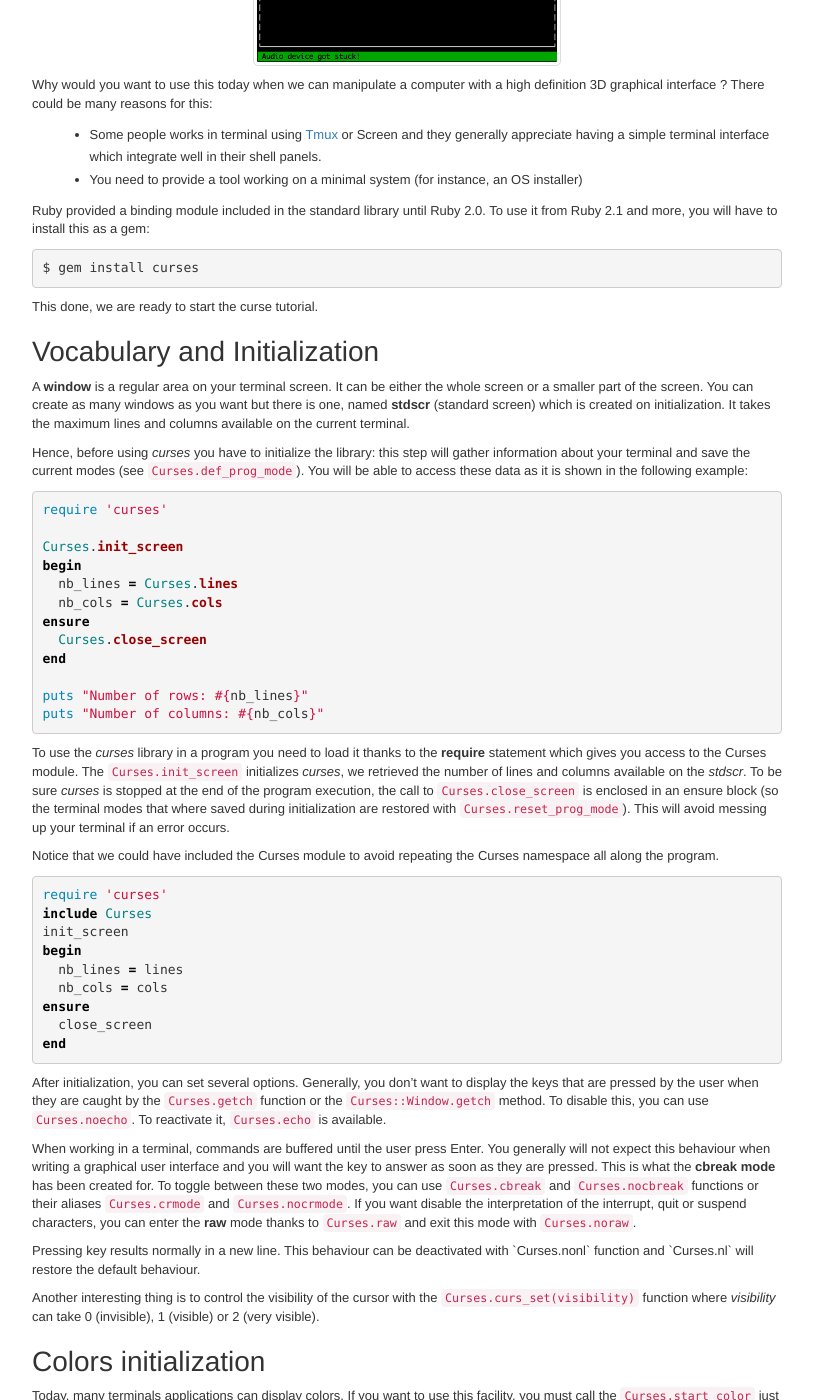
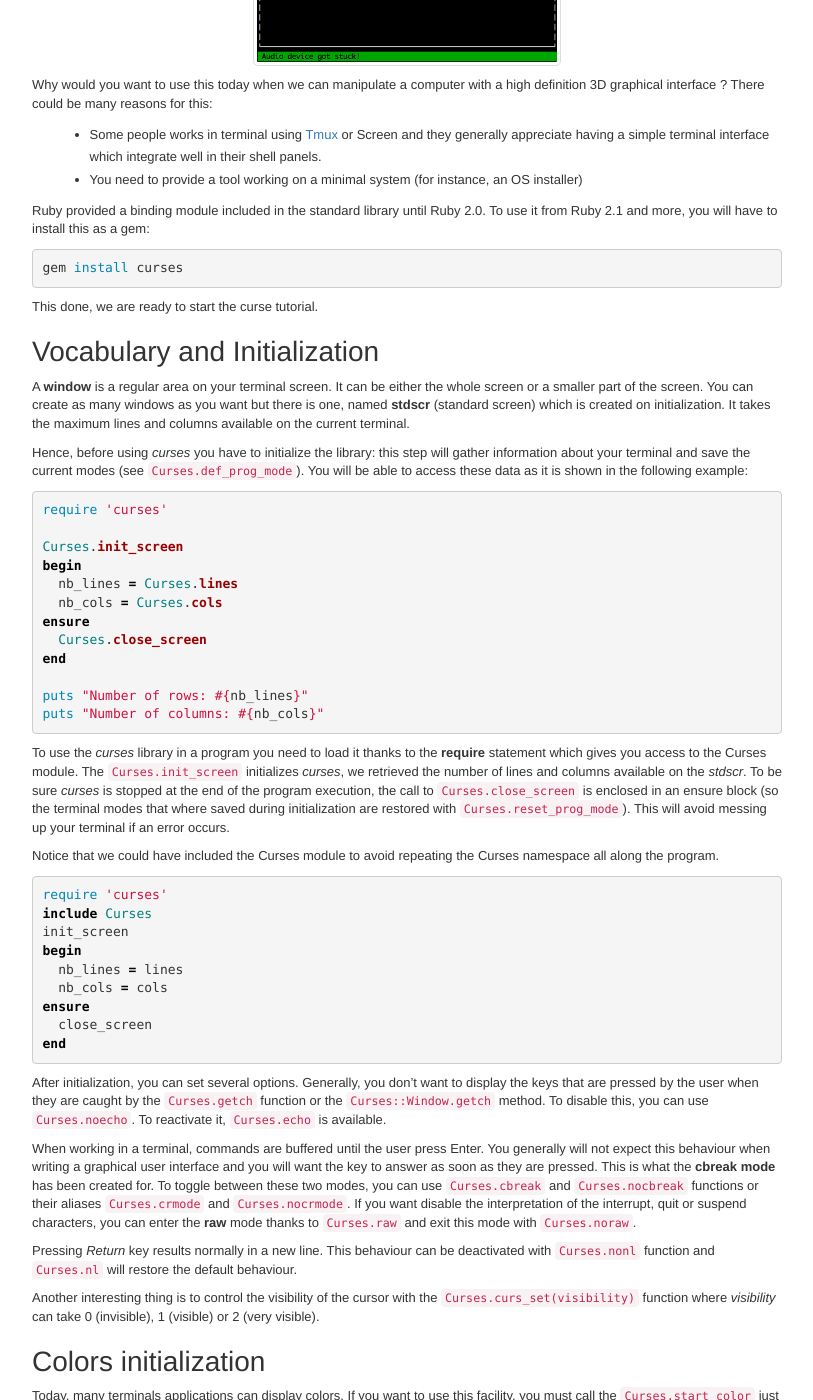
Before and after one commit to stac47/stac47.github.io, a Jekyll site: the page built from _posts/2014-01-21-ruby-and-curses-tutorial.markdown, in a window 1280 px wide and 1400 px high, scrolled down 707 px. Shown: the whole window, without its empty margins (428-1241 px from the left). Built offline with Jekyll 4.4.1, drawn with Linux system fonts in a browser that asks for light colours.

Commit message:
Linting tests

````diff
--- a/_posts/2014-01-21-ruby-and-curses-tutorial.markdown
+++ b/_posts/2014-01-21-ruby-and-curses-tutorial.markdown
@@ -42,15 +42,17 @@
 high definition 3D graphical interface ? There could be many reasons for this:
 
 - Some people works in terminal using [Tmux][6] or Screen and they generally
-appreciate having a simple terminal interface which integrate well in their
-shell panels.
+  appreciate having a simple terminal interface which integrate well in their
+  shell panels.
 - You need to provide a tool working on a minimal system (for instance, an OS
-installer)
+  installer)
 
 Ruby provided a binding module included in the standard library until Ruby 2.0.
 To use it from Ruby 2.1 and more, you will have to install this as a gem:
 
-    $ gem install curses
+```shell
+gem install curses
+```
 
 This done, we are ready to start the curse tutorial.
 
@@ -67,7 +69,7 @@
 `Curses.def_prog_mode`). You will be able to access these data as
 it is shown in the following example:
 
-{% highlight ruby %}
+```ruby
 require 'curses'
 
 Curses.init_screen
@@ -80,7 +82,7 @@
 
 puts "Number of rows: #{nb_lines}"
 puts "Number of columns: #{nb_cols}"
-{% endhighlight %}
+```
 
 To use the *curses* library in a program you need to load it thanks to the
 **require** statement which gives you access to the Curses module. The
@@ -94,7 +96,7 @@
 Notice that we could have included the Curses module to avoid repeating the
 Curses namespace all along the program.
 
-{% highlight ruby %}
+```ruby
 require 'curses'
 include Curses
 init_screen
@@ -104,7 +106,7 @@
 ensure
   close_screen
 end
-{% endhighlight %}
+```
 
 After initialization, you can set several options. Generally, you don't want to
 display the keys that are pressed by the user when they are caught by the
@@ -120,7 +122,7 @@
 interpretation of the interrupt, quit or suspend characters, you can enter the
 **raw** mode thanks to `Curses.raw` and exit this mode with `Curses.noraw`.
 
-Pressing <Return> key results normally in a new line. This behaviour can be
+Pressing *Return* key results normally in a new line. This behaviour can be
 deactivated with `Curses.nonl` function and `Curses.nl` will restore the
 default behaviour.
 
@@ -159,9 +161,9 @@
 pair for colors are associated to an id. For instance, if you want to use red
 color to write on a blue background, you can define a key pair as shown below:
 
-{% highlight ruby %}
+```ruby
 Curses.init_pair(1, Curses::COLOR_RED, Curses::COLOR_BLUE)
-{% endhighlight %}
+```
 
 To turn this pair into an attribute, you have to use the
 `Curses.color_pair(pair)` function.
@@ -170,10 +172,10 @@
 passed to the `Curses.attrset(attr)`. In the following code snippet, "Hello
 World" will blink on the screen written in red on a blue background.
 
-{% highlight ruby %}
+```ruby
 Curses.attrset(Curses.color_pair(1) | Curses::A_BLINK)
 Curses.addstr("Hello World")
-{% endhighlight %}
+```
 
 # Using windows
 
@@ -182,7 +184,7 @@
 you want thanks to the `Curses.setpos` function. Be careful: the position is
 defined by a couple (line, columns) with origin at the top-left corner.
 
-{% highlight ruby %}
+```ruby
 require 'curses'
 
 Curses.init_screen
@@ -196,7 +198,7 @@
 ensure
   Curses.close_screen
 end
-{% endhighlight %}
+```
 
 Generally, you will want to create several windows on the screen or access the
 *stdscr* in a more object oriented fashion. This is the purpose of the
@@ -210,7 +212,7 @@
 
 The previous example could be rewritten as follows:
 
-{% highlight ruby %}
+```ruby
 require 'curses'
 
 Curses.init_screen
@@ -225,7 +227,7 @@
 ensure
   Curses.close_screen
 end
-{% endhighlight %}
+```
 
 But windows become an interesting feature when you need to manage several parts
 of the screen with different refresh cycles. Curses was created in the old ages
@@ -240,23 +242,23 @@
 
 - `maxx` and `maxy` returns the maximum coordinates reachable in a window.
 - `box(vert, hor)` will surround the windows with the *vert* and *hor*
-characters.
+  characters.
 - `setpos(y, x)` will move the cursor at position (y, x) relatively to the
-current window origin.
+  current window origin.
 - `addstr(str)` or `<<(str)` alias will display the *str* text at the current
-cursor position.
+  cursor position.
 - `refresh` will redraw your window. It is an important method; windows are not
-updated as soon as they are modified but have to be manually refreshed. This
-way, you can make several modifications and wait to have the screen in an
-expected state to publish the new screen. This was of course very relevant on
-old terminals.
+  updated as soon as they are modified but have to be manually refreshed. This
+  way, you can make several modifications and wait to have the screen in an
+  expected state to publish the new screen. This was of course very relevant on
+  old terminals.
 - `clear` will erase the window. Note that you will have to call the `refresh`
-method to see a change.
+  method to see a change.
 - `close` will free the memory dedicated to the current window object. Trying
-to display something in this window will lead to a `RuntimeError`. This method
-do not clear the window.
+  to display something in this window will lead to a `RuntimeError`. This method
+  do not clear the window.
 
-{% highlight ruby %}
+```ruby
 require 'curses'
 
 Curses.init_screen
@@ -295,7 +297,7 @@
 rescue => ex
   Curses.close_screen
 end
-{% endhighlight %}
+```
 
 # Managing keyboard input
 
@@ -318,7 +320,7 @@
 return `Curses::Key::LEFT`. All the keys are mapped inside the `Curses:Key`
 module. The following example shows this in action:
 
-{% highlight ruby %}
+```ruby
 input = win.getch
 if input == Curses::Key::LEFT then
     win.addstr("Left key")
@@ -326,7 +328,7 @@
     win.addstr("Other key")
 end
 win.refresh
-{% endhighlight %}
+```
 
 There is another method dedicated to capturing the user input:
 `Windows.getstr`. This method is probably less useful than `Window.getch` but
@@ -341,12 +343,12 @@
 will put in the background. Let's have a look at what happens when you draw
 some windows and call `Curses.getch`.
 
-{% highlight ruby %}
-  win1 = Curses::Window.new(10, 20, 0, 0)
-  win1.box("|", "-")
-  win1.refresh
-  input = Curses.getstr
-{% endhighlight %}
+```ruby
+win1 = Curses::Window.new(10, 20, 0, 0)
+win1.box("|", "-")
+win1.refresh
+input = Curses.getstr
+```
 
 The window 'win1' will quickly appear and fade out because the **stdscr** will
 gain the focus and we can say it will come upfront hiding as a metter of fact
@@ -356,18 +358,18 @@
 can then be considered as a container. Creating a subwindows is done with the
 `Window.subwin(height, width, top, left)`.
 
-{% highlight ruby %}
+```ruby
   win1 = Curses.stdscr.subwin(10, 20, 0, 0)
   win1.box("|", "-")
   win1.refresh
   input = Curses.getstr
-{% endhighlight %}
+```
 
 # More information about Curses
 
 - Of course the best documentation is inside the manual pages: `$ man ncurses`.
 - <http://tldp.org/HOWTO/NCURSES-Programming-HOWTO/> is a good documentation
-about the C API which goes deeper than this one.
+  about the C API which goes deeper than this one.
 
 # A last word
 
````
